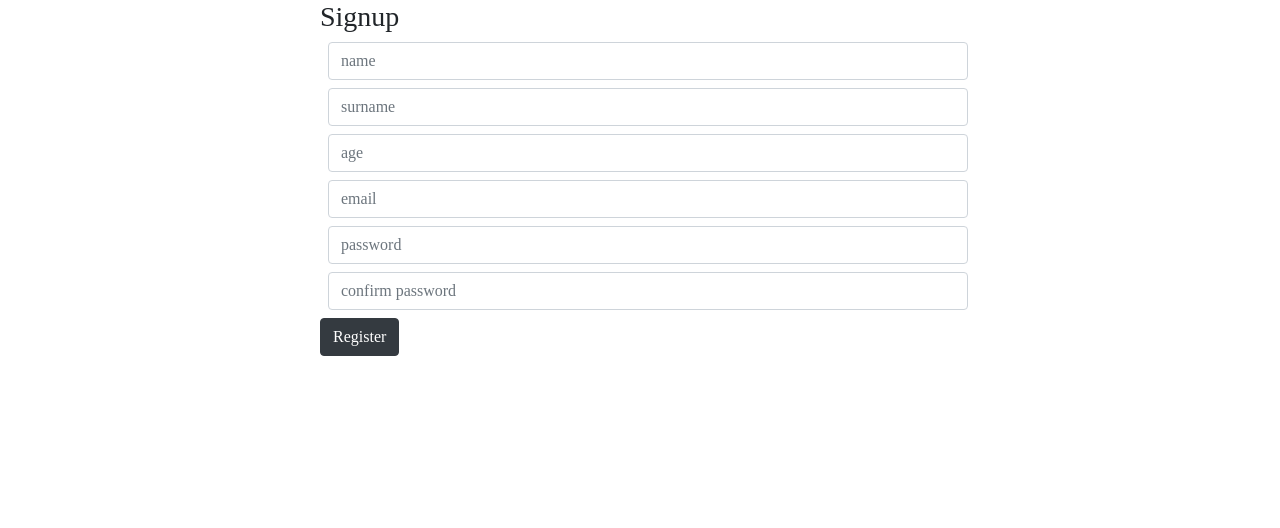
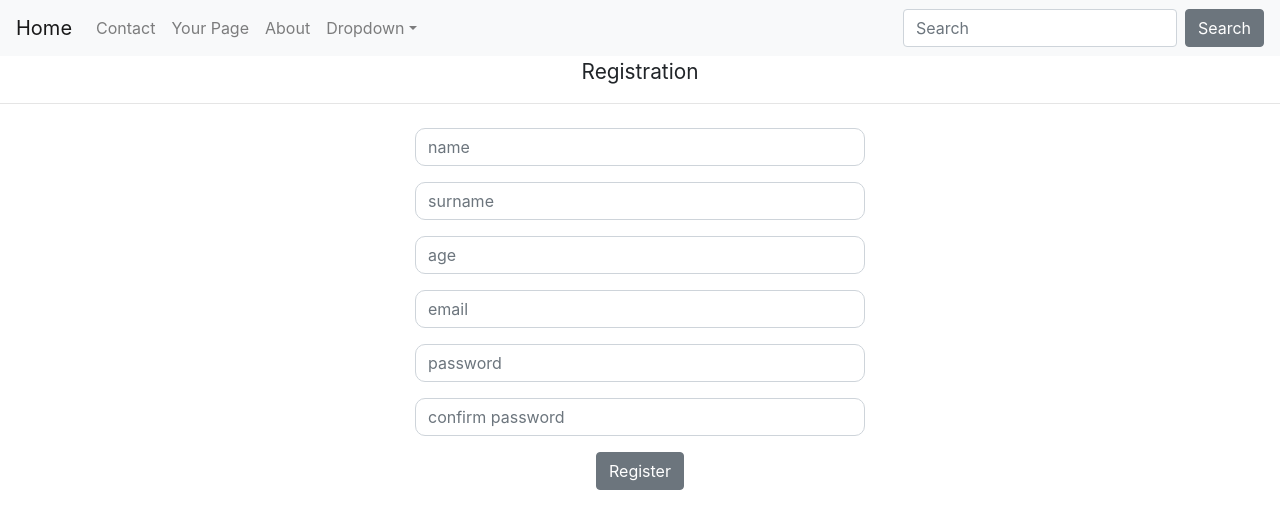
Before and after one commit to Gor-web/shop, a Vue app: page /#/signup in a window 1280 px wide. Shown: the top 528 px of the page. Built offline with nearby package versions, Linux system fonts and the light colour scheme.

Commit message:
change commit login and register

```diff
--- a/package.json
+++ b/package.json
@@ -10,7 +10,10 @@
     "build": "node build/build.js"
   },
   "dependencies": {
+    "bootstrap": "^4.5.3",
     "bootstrap-vue": "^2.20.1",
+    "jquery": "^3.5.1",
+    "popper.js": "^1.16.1",
     "vue": "^2.5.2",
     "vue-router": "^3.0.1"
   },
--- a/src/App.vue
+++ b/src/App.vue
@@ -1,17 +1,17 @@
 <template>
   <div id="app">
+    <Header/>
 <router-view/>
   </div>
 </template>
 
 <script>
-  import Vue from 'vue';
-  import BootstrapVue from 'bootstrap-vue';
-  import 'bootstrap/dist/css/bootstrap.css';
-  import 'bootstrap-vue/dist/bootstrap-vue.css';
-  Vue.use(BootstrapVue);
+
+  import Header from "./components/Global/header";
+
 export default {
   name: 'App',
+  components: {Header},
   data() {
     return {
 
@@ -25,6 +25,6 @@ export default {
 
 <style>
 #app {
-font-family: "Droid Sans";
+
 }
 </style>
--- a/src/components/Auth/Login.vue
+++ b/src/components/Auth/Login.vue
@@ -1,16 +1,40 @@
 <template>
-<div class="login-container">
-  <h1>This is login page</h1>
-  <input type="submit" class="btn btn-danger">
-</div>
+  <div class="login-container">
+    <hr>
+    <div class="d-flex justify-content-center align-items-center">
+      <div class="form-group w-25 ">
+        <p class="text">Login</p>
+        <div class="d-flex justify-content-center">
+          <input type="text" class="form-control m-2 width" placeholder="email">
+        </div>
+
+        <div class="d-flex justify-content-center">
+          <input type="text" class="form-control m-2 width" placeholder="password">
+        </div>
+
+        <div class="form-check ml-3">
+          <input type="checkbox" class="form-check-input" id="Check">
+          <label class="form-check-label" for="Check">Remember Me</label>
+        </div>
+        <div class="d-flex justify-content-center">
+          <input type="submit" class="btn btn-info m-2 " value="Sign">
+        </div>
+      </div>
+    </div>
+  </div>
 </template>
 
 <script>
-    export default {
-        name: "Login"
-    }
+export default {
+  name: "Login"
+}
 </script>
 
 <style scoped>
+.text {
+  text-align: center;
+  font-size: 1.3em;
+  font-family: Corbel;
+}
 
 </style>
--- a/src/components/Auth/Register.vue
+++ b/src/components/Auth/Register.vue
@@ -1,26 +1,59 @@
 <template>
-    <div class="register-container d-flex align-items-center justify-content-center">
-      <div class="form-group w-50">
-        <h3 >Signup</h3>
-        <input class="form-control m-2" type="text"placeholder="name">
-        <input class="form-control m-2" type="text"placeholder="surname">
-        <input class="form-control m-2" type="text"placeholder="age">
-        <input class="form-control m-2" type="text"placeholder="email">
-        <input class="form-control m-2" type="text"placeholder="password">
-        <input class="form-control m-2" type="text"placeholder="confirm password">
-        <button class="btn btn-dark">Register</button>
+  <div class="register-container ">
+    <p class="text">Registration</p>
+    <hr>
+    <div class="d-flex justify-content-center align-items-center ">
+      <div class="form-group w-50 ">
+        <div class="d-flex justify-content-center">
+          <input type="text" class="form-control m-2 width" placeholder="name">
+        </div>
+
+        <div class="d-flex justify-content-center">
+          <input type="text" class="form-control m-2 width " placeholder="surname">
+        </div>
+
+        <div class="d-flex justify-content-center">
+          <input type="number" class="form-control m-2 width" placeholder="age">
+        </div>
+
+        <div class="d-flex justify-content-center">
+          <input type="text" class="form-control m-2 width" placeholder="email">
+        </div>
+
+        <div class="d-flex justify-content-center">
+          <input type="text" class="form-control m-2 width" placeholder="password">
+        </div>
+
+        <div class="d-flex justify-content-center">
+          <input type="text" class="form-control m-2 width" placeholder="confirm password">
+        </div>
+
+        <div class="d-flex justify-content-center">
+          <input type="submit" class="btn btn-secondary m-2 " value="Register">
+        </div>
+
       </div>
     </div>
+  </div>
+
 </template>
 
 <script>
-    export default {
-        name: "Register"
-    }
+export default {
+  name: "Register"
+}
 </script>
 
 <style scoped>
-.register-container >input {
- margin-bottom: 40px;
+.text {
+  text-align: center;
+  font-size: 1.3em;
+  font-family: -apple-system;
 }
+
+.width {
+  width: 450px;
+  border-radius: 10px;
+}
+
 </style>
--- /dev/null
+++ b/src/components/Global/header.vue
@@ -0,0 +1,46 @@
+<template>
+  <div class="header-container">
+    <nav class="navbar navbar-expand-lg navbar-light bg-light">
+      <a class="navbar-brand" href="/">Home</a>
+      <button class="navbar-toggler" type="button" data-toggle="collapse" data-target="#navbarColor03" aria-controls="navbarColor03" aria-expanded="false" aria-label="Toggle navigation">
+        <span class="navbar-toggler-icon"></span>
+      </button>
+
+      <div class="collapse navbar-collapse" id="navbarColor03">
+        <ul class="navbar-nav mr-auto">
+          <li class="nav-item">
+            <a class="nav-link" href="#">Contact</a>
+          </li>
+          <li class="nav-item">
+            <a class="nav-link" href="#">Your Page</a>
+          </li>
+          <li class="nav-item">
+            <a class="nav-link" href="#">About</a>
+          </li>
+          <li class="nav-item dropdown">
+            <a class="nav-link dropdown-toggle" data-toggle="dropdown" href="#" role="button" aria-haspopup="true" aria-expanded="false">Dropdown</a>
+            <div class="dropdown-menu">
+              <router-link class="dropdown-item" to="/login"><div>Login</div></router-link>
+              <router-link class="dropdown-item" to="/signup"> <div>Registration</div></router-link>
+              <a class="dropdown-item" href="#">Something else here</a>
+            </div>
+          </li>
+        </ul>
+        <form class="form-inline my-2 my-lg-0">
+          <input class="form-control mr-sm-2" type="text" placeholder="Search">
+          <button class="btn btn-secondary my-2 my-sm-0" type="submit">Search</button>
+        </form>
+      </div>
+    </nav>
+  </div>
+</template>
+
+<script>
+export default {
+  name: "header"
+}
+</script>
+
+<style scoped>
+
+</style>
```
Also changed, not shown: src/main.js (+8 -0 lines), 1 other file (tests, documents, lock files or other folders).
